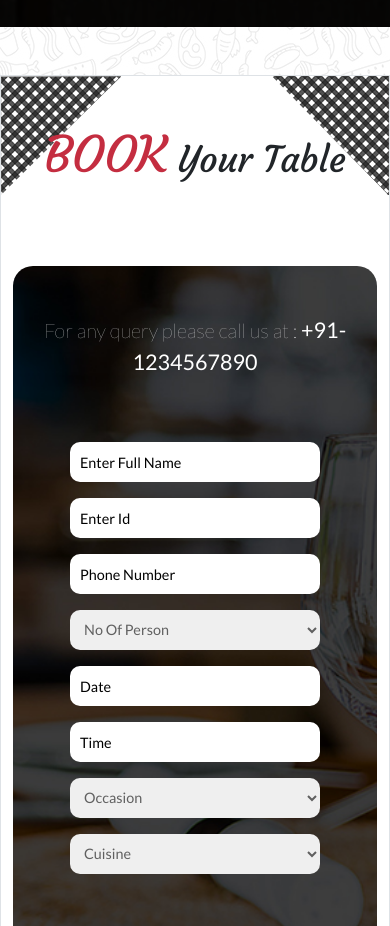
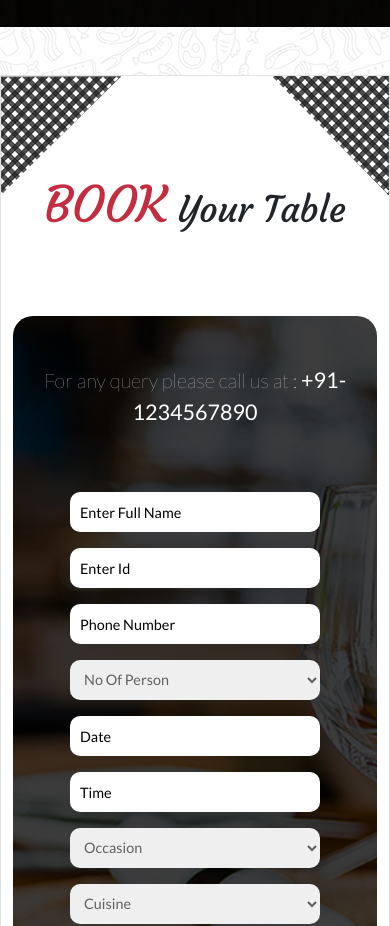
Before and after one commit to belmoussaoui/Coding-School-17-Site-du-Chef, a website: page index.html in a window 390 px wide. Shown: the part 6880-7806 px from the top of the page. Drawn offline with nearby package versions, Linux system fonts and the light colour scheme.

Commit message:
adaptation du premier h2 de la section book pour le responsif

```diff
--- a/assets/sass/pages/_book.sass
+++ b/assets/sass/pages/_book.sass
@@ -1,3 +1,9 @@
+#book
+    h2
+        &:first-child
+            @media (max-width: 442px)
+                padding-top: 50px
+
 .book-form
     background: url("../img/book_table_bg.jpg") top no-repeat
     background-size: cover
```
Also changed, not shown: assets/css/style.css.
